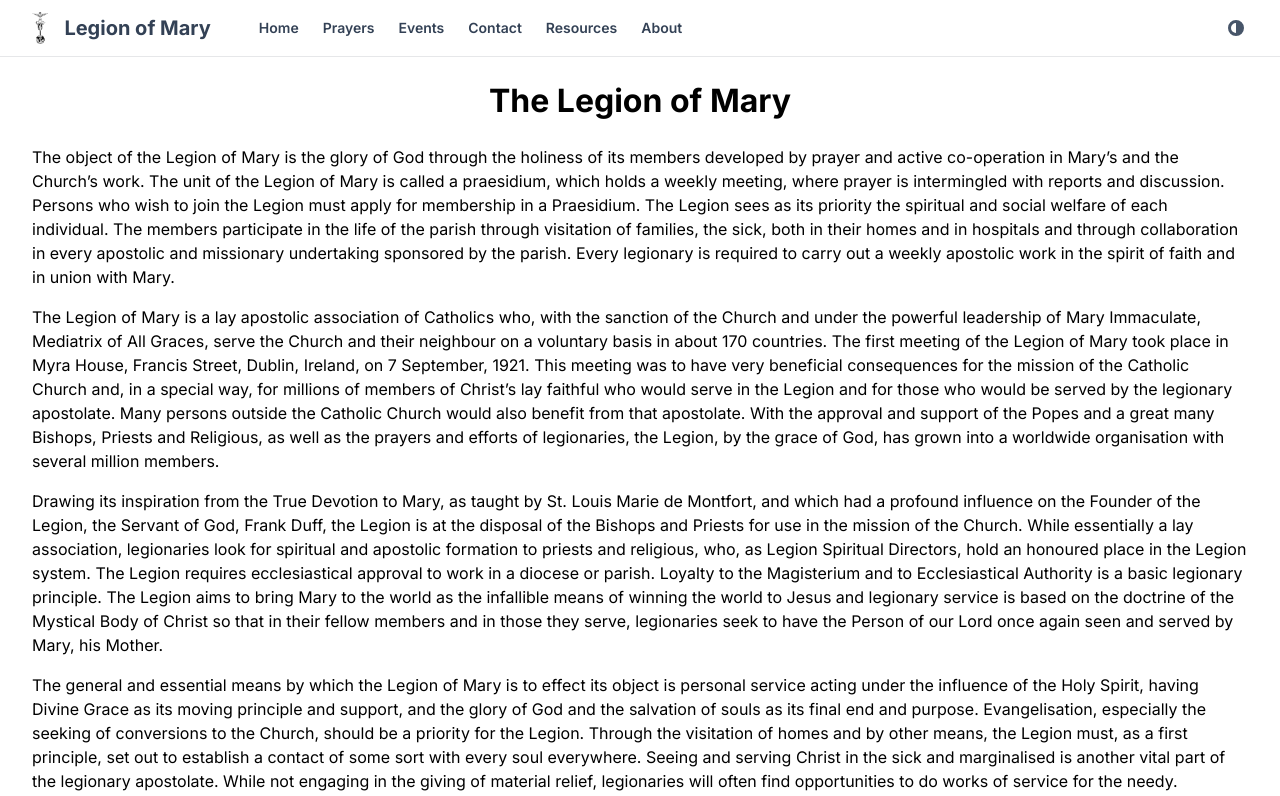
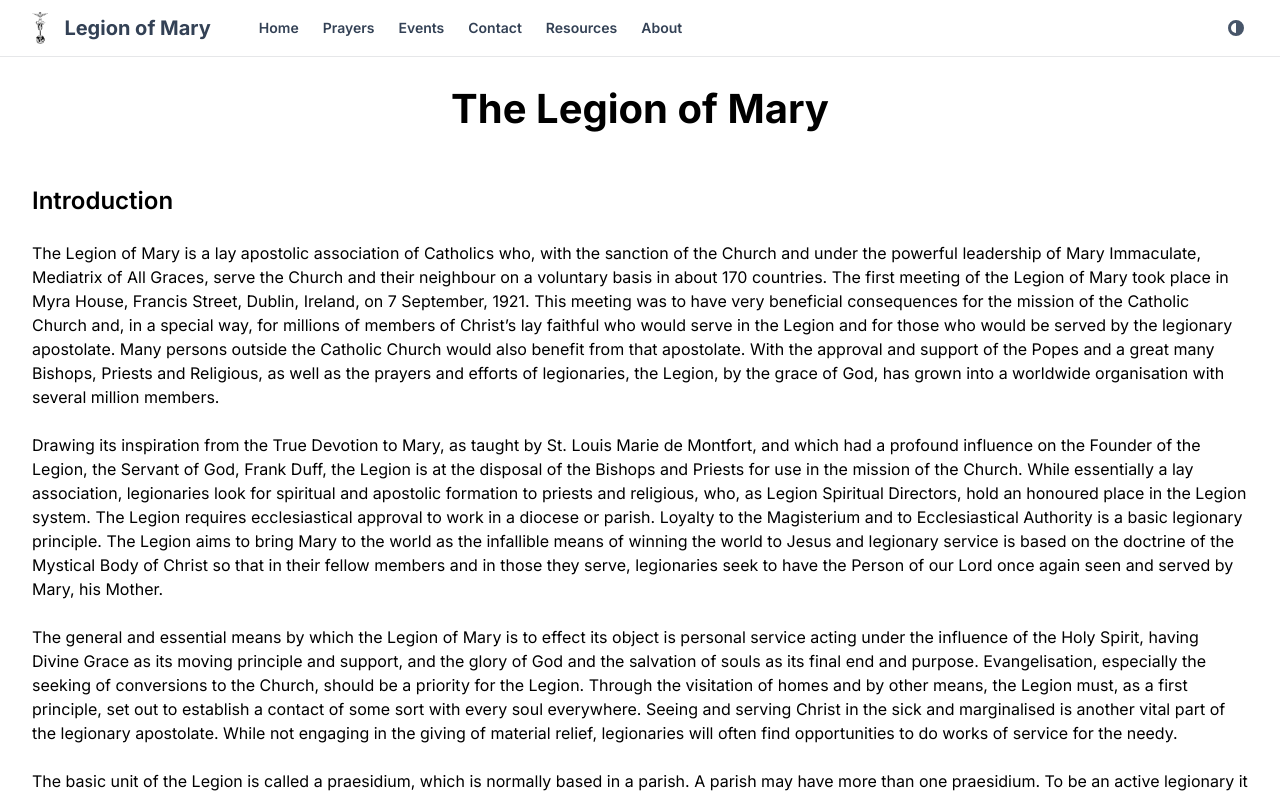
Before and after one commit to ozdv/legion, a Next.js app: page /about in a window 1280 px wide. Shown: the top 796 px of the page. Built offline with nearby package versions, Linux system fonts and the light colour scheme.

Commit message:
few edits

```diff
--- a/src/app/about/page.tsx
+++ b/src/app/about/page.tsx
@@ -4,6 +4,7 @@ import { Metadata } from "next";
 interface SectionProps {
   title: string;
   children: React.ReactNode;
+
 }
 
 export const metadata: Metadata = {
@@ -13,19 +14,20 @@ export const metadata: Metadata = {
 
 const Section: React.FC<SectionProps> = ({ title, children }) => (
   <div className="mb-8">
-    <h2 className="text-2xl font-semibold mb-2 text-gray-800">{title}</h2>
-    <div className="text-gray-600">{children}</div>
+    <h2 className="text-2xl font-semibold mb-2">{title}</h2>
   </div>
 );
 
 const About = () => {
   return (
     <>
-       <Container className="max-w-4xl mx-auto p-4">
-        <h1 className="text-3xl font-bold text-center mb-6">The Legion of Mary</h1>
+       <Container className="max-w-4xl mx-auto p-4 space-y-6">
+        <h1 className="text-4xl font-bold text-center mb-12">The Legion of Mary</h1>
+        <Section title="Introduction">
         <p className="mb-4">
           The object of the Legion of Mary is the glory of God through the holiness of its members developed by prayer and active co-operation in Mary’s and the Church’s work. The unit of the Legion of Mary is called a praesidium, which holds a weekly meeting, where prayer is intermingled with reports and discussion. Persons who wish to join the Legion must apply for membership in a Praesidium. The Legion sees as its priority the spiritual and social welfare of each individual. The members participate in the life of the parish through visitation of families, the sick, both in their homes and in hospitals and through collaboration in every apostolic and missionary undertaking sponsored by the parish. Every legionary is required to carry out a weekly apostolic work in the spirit of faith and in union with Mary.
         </p>
+        </Section>
         <p className="mb-4">
           The Legion of Mary is a lay apostolic association of Catholics who, with the sanction of the Church and under the powerful leadership of Mary Immaculate, Mediatrix of All Graces, serve the Church and their neighbour on a voluntary basis in about 170 countries. The first meeting of the Legion of Mary took place in Myra House, Francis Street, Dublin, Ireland, on 7 September, 1921. This meeting was to have very beneficial consequences for the mission of the Catholic Church and, in a special way, for millions of members of Christ’s lay faithful who would serve in the Legion and for those who would be served by the legionary apostolate. Many persons outside the Catholic Church would also benefit from that apostolate. With the approval and support of the Popes and a great many Bishops, Priests and Religious, as well as the prayers and efforts of legionaries, the Legion, by the grace of God, has grown into a worldwide organisation with several million members.
         </p>
```
